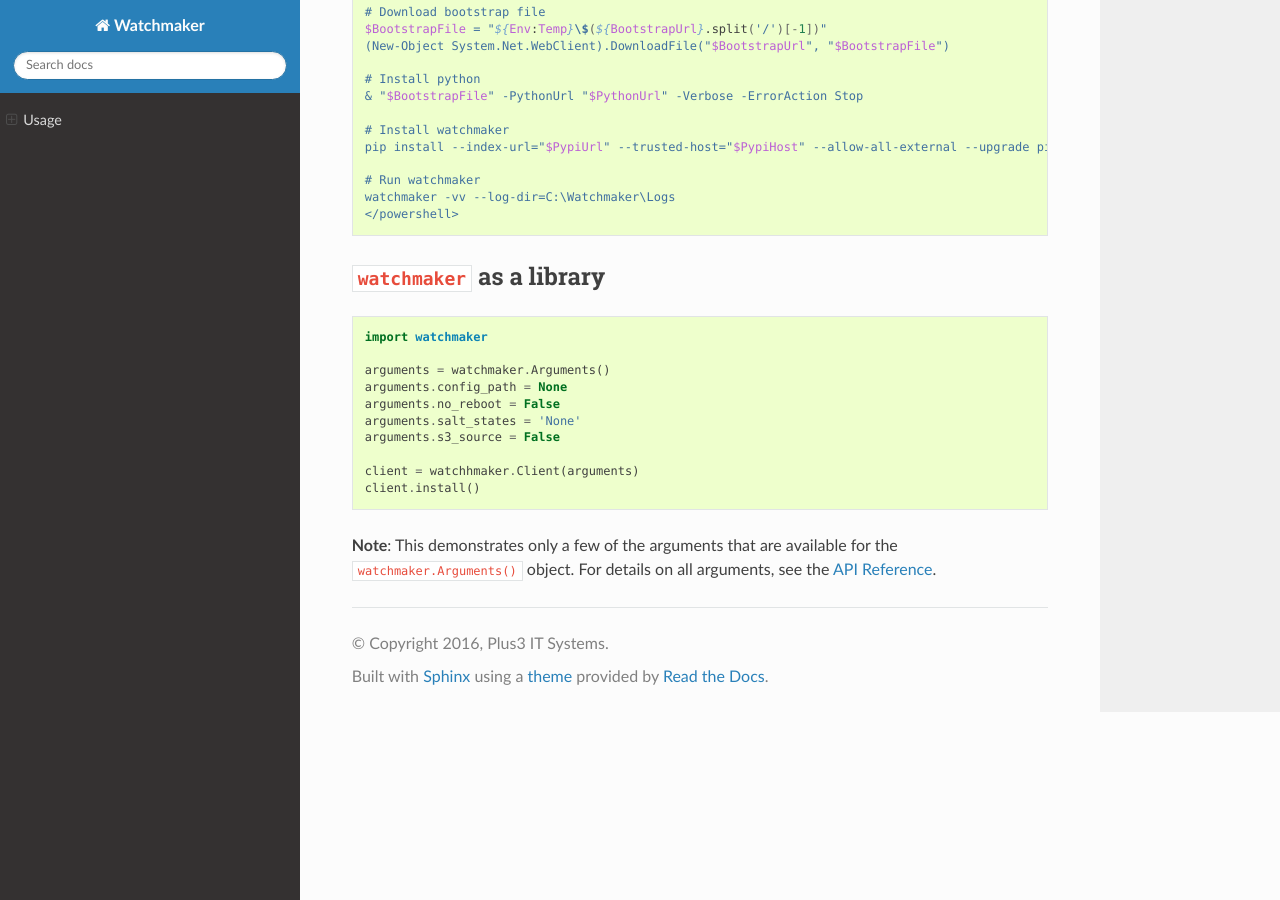
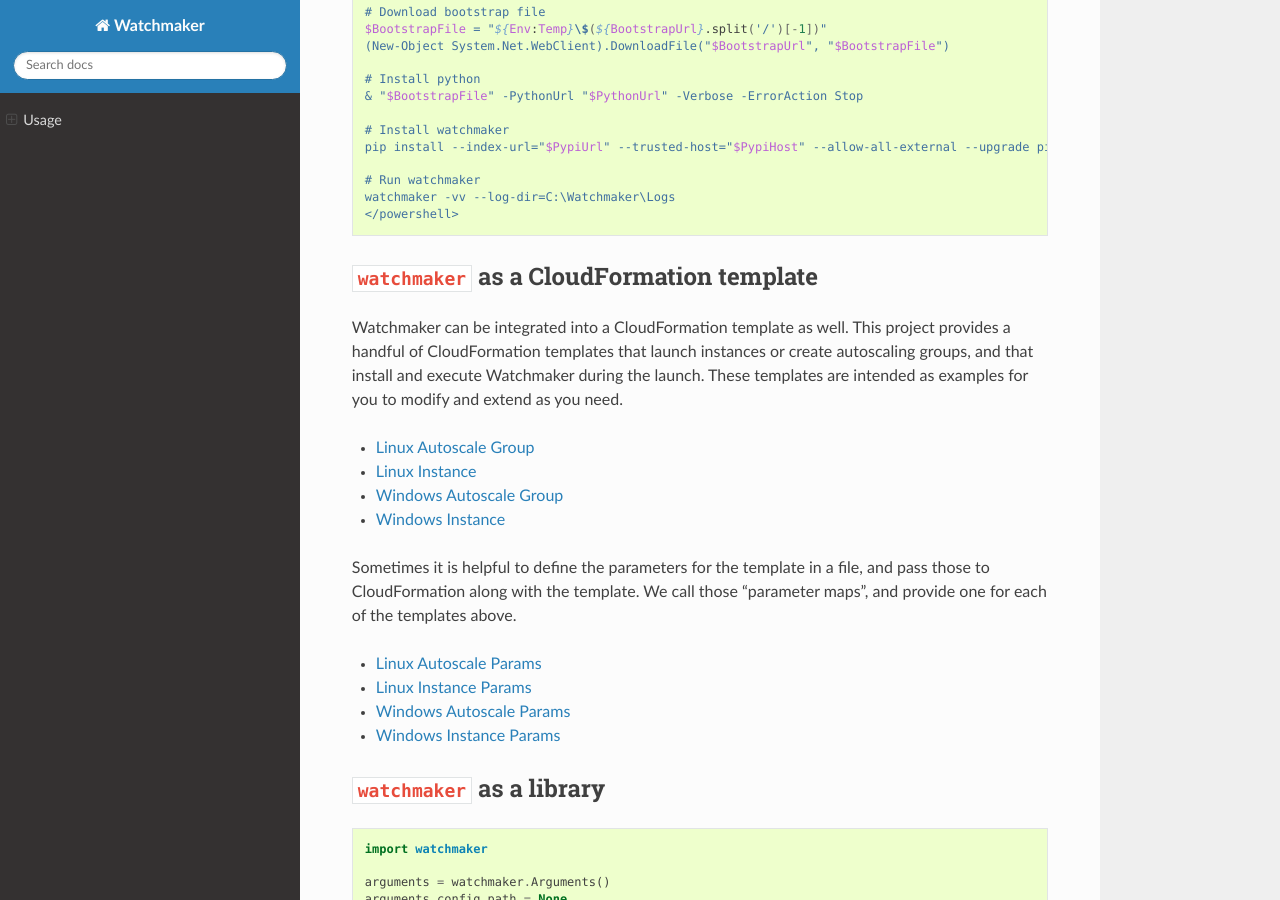
Before and after one commit to plus3it/watchmaker, a Sphinx documentation site: the page built from docs/usage.md, in a window 1280 px wide and 900 px high, scrolled down 2088 px. Built offline with Sphinx 7.4.7 and the Read the Docs theme 2.0.0, drawn with Linux system fonts in a browser that asks for light colours.

Commit message:
Updates usage doc with references to cfn templates
Fixes #207

````diff
--- a/docs/usage.md
+++ b/docs/usage.md
@@ -126,6 +126,38 @@
 </powershell>
 ```
 
+## `watchmaker` as a CloudFormation template
+
+Watchmaker can be integrated into a CloudFormation template as well. This
+project provides a handful of CloudFormation templates that launch instances or
+create autoscaling groups, and that install and execute Watchmaker during the
+launch. These templates are intended as examples for you to modify and extend
+as you need.
+
+*   [Linux Autoscale Group][lx-autoscale]
+*   [Linux Instance][lx-instance]
+*   [Windows Autoscale Group][win-autoscale]
+*   [Windows Instance][win-instance]
+
+Sometimes it is helpful to define the parameters for the template in a file,
+and pass those to CloudFormation along with the template. We call those
+"parameter maps", and provide one for each of the templates above.
+
+*   [Linux Autoscale Params][lx-autoscale-params]
+*   [Linux Instance Params][lx-instance-params]
+*   [Windows Autoscale Params][win-autoscale-params]
+*   [Windows Instance Params][win-instance-params]
+
+[lx-autoscale]: https://github.com/plus3it/watchmaker/blob/develop/docs/files/cfn/templates/watchmaker-lx-autoscale.template
+[lx-instance]: https://github.com/plus3it/watchmaker/blob/develop/docs/files/cfn/templates/watchmaker-lx-instance.template
+[win-autoscale]: https://github.com/plus3it/watchmaker/blob/develop/docs/files/cfn/templates/watchmaker-win-autoscale.template
+[win-instance]: https://github.com/plus3it/watchmaker/blob/develop/docs/files/cfn/templates/watchmaker-win-instance.template
+
+[lx-autoscale-params]: https://github.com/plus3it/watchmaker/blob/develop/docs/files/cfn/parameter-maps/watchmaker-lx-autoscale.params.json
+[lx-instance-params]: https://github.com/plus3it/watchmaker/blob/develop/docs/files/cfn/parameter-maps/watchmaker-lx-instance.params.json
+[win-autoscale-params]: https://github.com/plus3it/watchmaker/blob/develop/docs/files/cfn/parameter-maps/watchmaker-win-autoscale.params.json
+[win-instance-params]: https://github.com/plus3it/watchmaker/blob/develop/docs/files/cfn/parameter-maps/watchmaker-win-instance.params.json
+
 ## `watchmaker` as a library
 
 ```python
````
